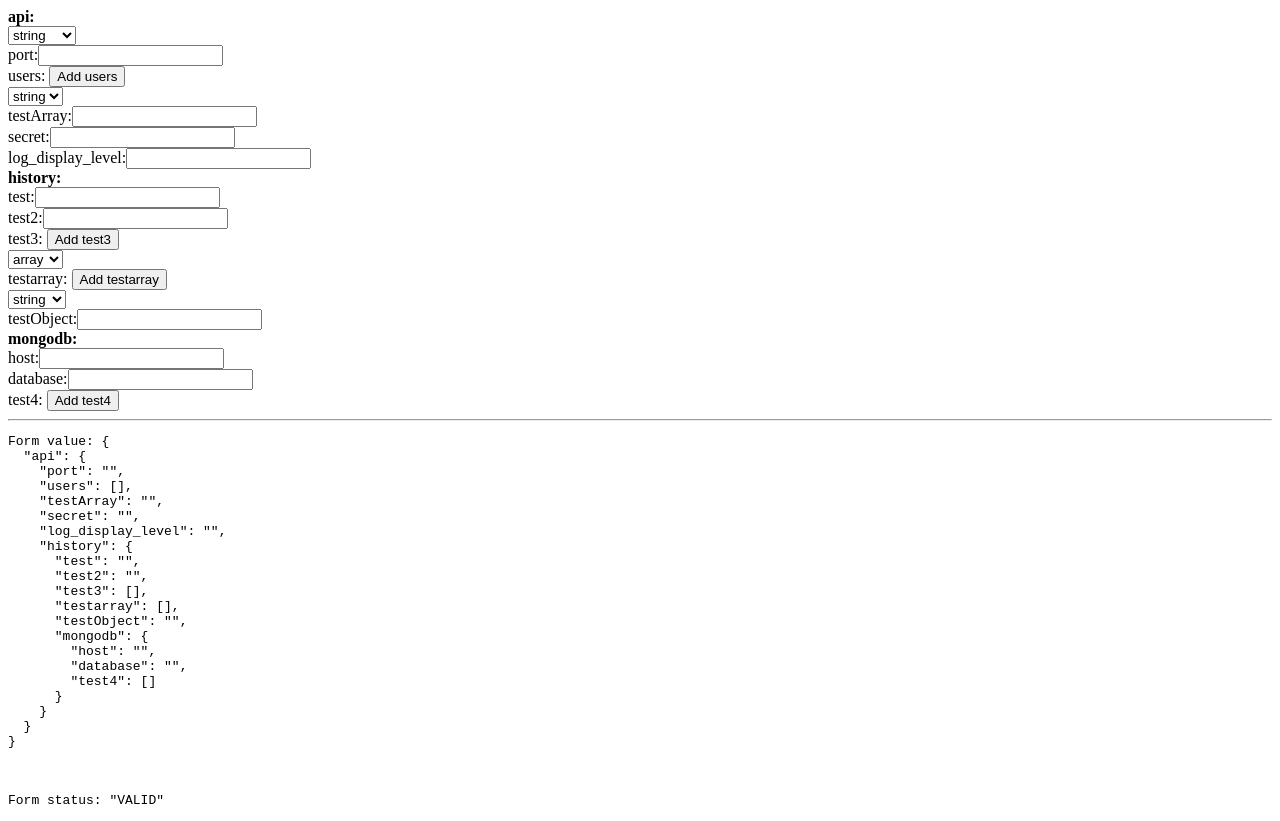
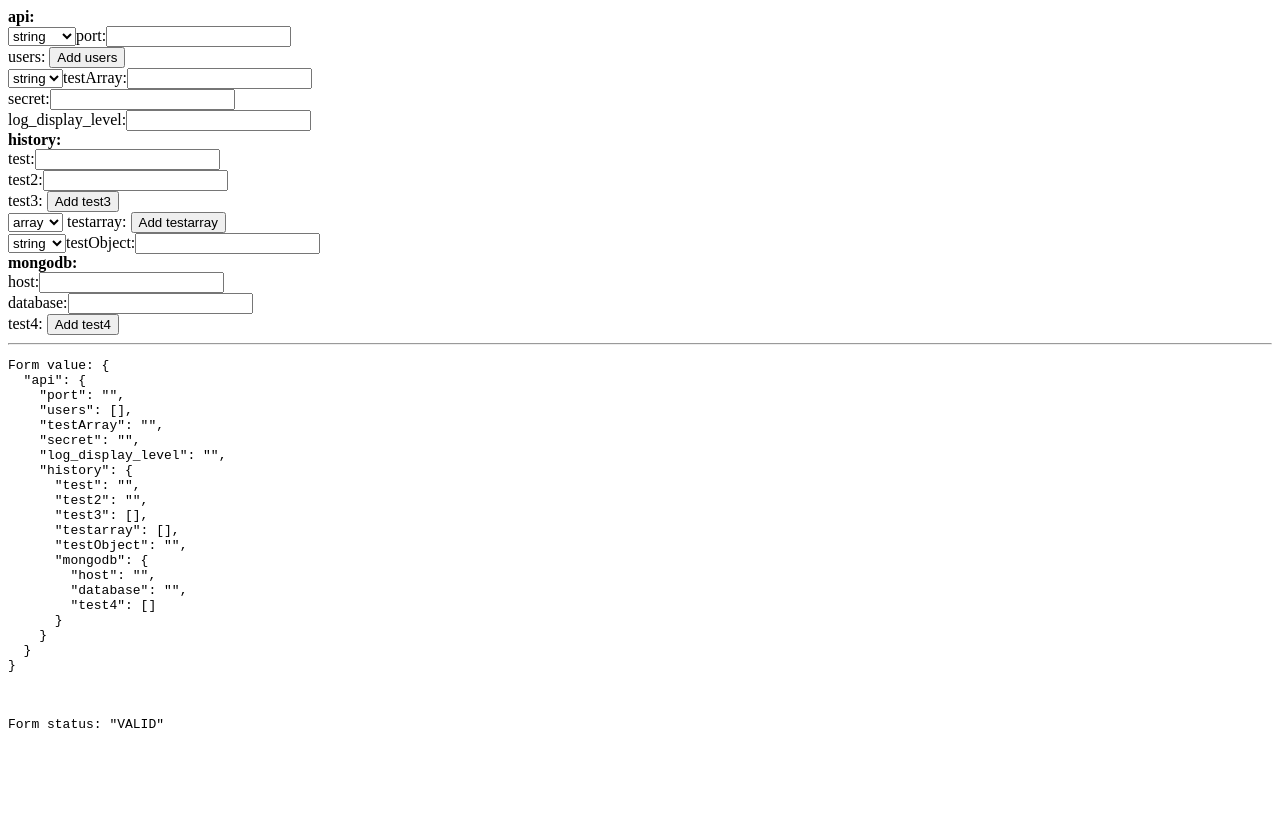
Before and after one commit to alo/angular-dinamic-forms-concepts, an Angular app: page / in a window 1280 px wide. After the commit the page ends 800 px from the top, so only its background shows below. Built offline with nearby package versions, Linux system fonts and the light colour scheme.

Commit message:
feat: form array uses other components

```diff
--- a/src/app/components/custom-form-array/custom-form-array.component.html
+++ b/src/app/components/custom-form-array/custom-form-array.component.html
@@ -1,15 +1,19 @@
-<div [formGroup]="formParent">
+<ng-container [formGroup]="formParent">
   <label>
     {{ prop.key }}:
     <button (click)="addControl(prop.key)" type="button">Add {{ prop.key }}</button>
   </label>
   <div [formArrayName]="prop.key" class="well well-lg">
     <div *ngFor="let control of formParent.controls[prop.key].controls; let i=index">
-      <label>
+      <app-custom-form-control
+        [formParent]="formParent.controls[prop.key]"
+        [prop]="prop.items[i]">
+      </app-custom-form-control>
+      <!-- <label>
         {{ prop.key }} #{{i + 1}}:
         <input class="form-control" [formControlName]="i">
-        <button (click)="deleteControl(prop.key, i)" type="button">Delete</button>
-      </label>
+      </label> -->
+      <button (click)="deleteControl(prop.key, i)" type="button">Delete</button>
     </div>
   </div>
-</div>
+</ng-container>
--- a/src/app/components/custom-form-array/custom-form-array.component.ts
+++ b/src/app/components/custom-form-array/custom-form-array.component.ts
@@ -25,6 +25,7 @@ export class CustomFormArrayComponent implements OnInit {
 
     Object.assign(_item, item);
     _item.key = key;
+    _item.items = [];
     return _item;
   }
 
@@ -32,11 +33,13 @@ export class CustomFormArrayComponent implements OnInit {
   }
 
   addControl(controlName) {
+    this.prop.items.push(CustomFormControlComponent.buildProp(this.prop.items.length, {}));
     const arrayControl = this.formParent.get(controlName) as FormArray;
     arrayControl.push(CustomFormControlComponent.buildForm());
   }
 
   deleteControl(controlName, index) {
+    this.prop.items.pop();
     const arrayControl = this.formParent.get(controlName) as FormArray;
     arrayControl.removeAt(index);
   }
--- a/src/app/components/custom-form-control/custom-form-control.component.html
+++ b/src/app/components/custom-form-control/custom-form-control.component.html
@@ -1,4 +1,4 @@
-<div [formGroup]="formParent">
+<ng-container [formGroup]="formParent">
   <label>{{ prop.key }}:</label>
   <input [type]="prop.inputType" [formControlName]="prop.key">
-</div>
+</ng-container>
--- a/src/app/components/custom-form-object/custom-form-object.component.html
+++ b/src/app/components/custom-form-object/custom-form-object.component.html
@@ -1,5 +1,5 @@
 <strong>{{ groupName }}:</strong>
-<div [formGroup]="formParent">
+<ng-container [formGroup]="formParent">
   <div *ngFor="let prop of propParent; let i = index">
 
     <label *ngIf="prop.typeOptions && prop.typeOptions.length">
@@ -25,4 +25,4 @@
     </app-custom-form-object>
 
   </div>
-</div>
+</ng-container>
```
